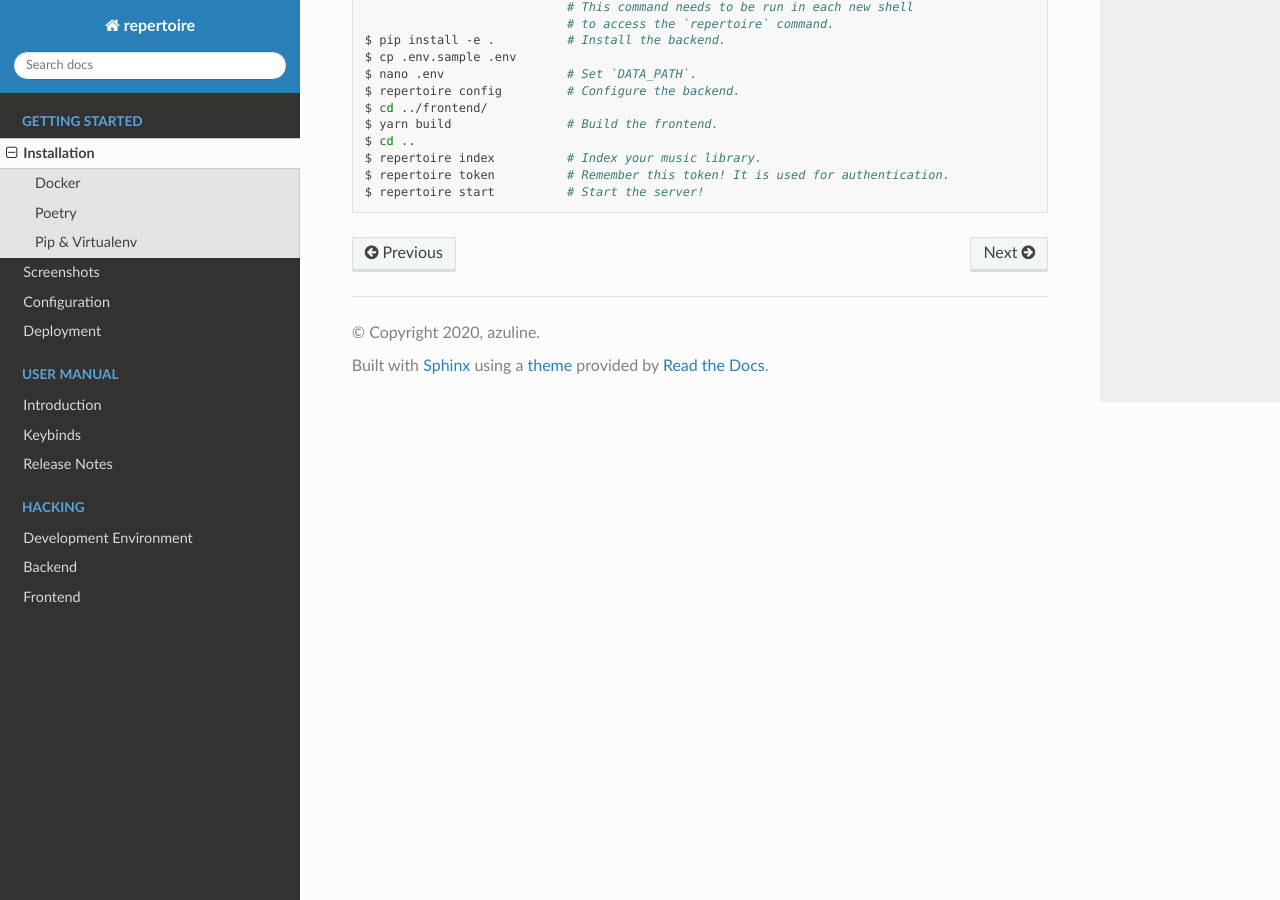
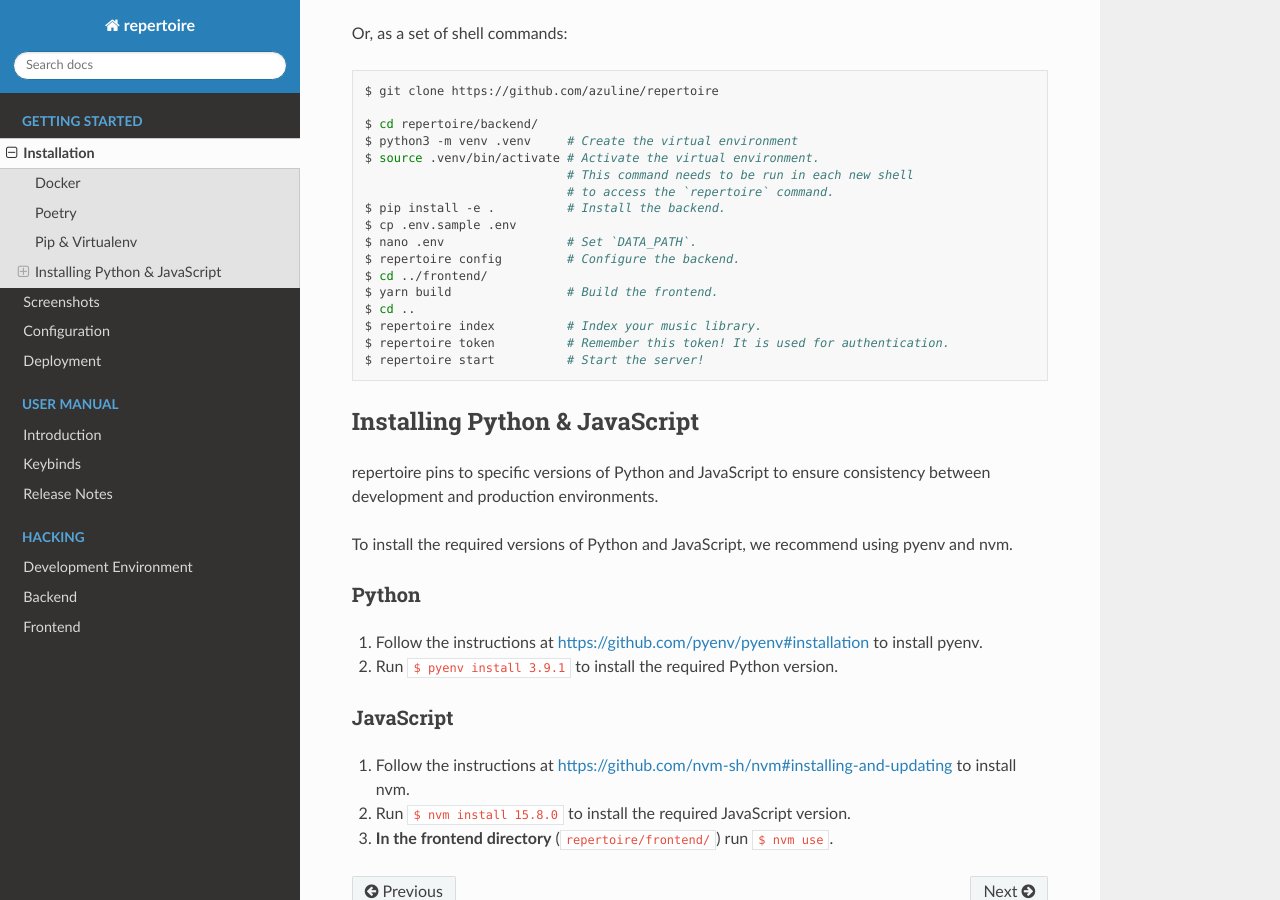
Before and after one commit to azuline/repertoire, a Sphinx documentation site: the page built from docs/start/installation.rst, in a window 1280 px wide and 900 px high, scrolled down 2986 px. Built offline with Sphinx 7.4.7 and the Read the Docs theme 2.0.0, drawn with Linux system fonts in a browser that asks for light colours; pages that are not in the unit, such as notebooks, are missing from menus; some of the changed text lies outside the part shown.

Commit message:
pin py&js versions to 3.9.1 and 15.8.0 (close #149)

```diff
--- a/docs/start/installation.rst
+++ b/docs/start/installation.rst
@@ -75,14 +75,19 @@
 backend. See https://python-poetry.org/docs/#installation for instructions on
 installing Poetry.
 
-Yarn is used to build the frontend. See https://classic.yarnpkg.com/en/docs/install/ for instructions on installing
-Yarn.
+Yarn is used to build the frontend. See https://classic.yarnpkg.com/en/docs/install/
+for instructions on installing Yarn.
+
+repertoire is only tested on specific versions of Python and JavaScript. See
+:ref:`installing_python_and_javascript` for instructions on installing the
+required versions of Python and JavaScript.
 
 Installation with Poetry has the following steps:
 
 #. Clone the repository with ``$ git clone https://github.com/azuline/repertoire``.
 #. Change directory to ``repertoire/backend``.
-#. Install backend with ``$ poetry install --no-dev``.
+#. Install backend with ``$ poetry install --no-dev``. (If you want to develop,
+   exclude the ``--no-dev`` flag.)
 #. Activate the Poetry virtual environment with ``$ poetry shell``.
 #. Configure the backend with ``$ repertoire config``.
 #. Compile the frontend in ``frontend/`` with ``$ yarn build``.
@@ -123,7 +128,11 @@
 https://classic.yarnpkg.com/en/docs/install/ for instructions on installing
 Yarn.
 
-Installation with Poetry has the following steps:
+repertoire is only tested on specific versions of Python and JavaScript. See
+:ref:`installing_python_and_javascript` for instructions on installing the
+required versions of Python and JavaScript.
+
+Installation with Pip & Virtualenv has the following steps:
 
 #. Clone the repository with ``$ git clone https://github.com/azuline/repertoire``.
 #. Change directory to ``repertoire/backend/``.
@@ -157,3 +166,29 @@
    $ repertoire index          # Index your music library.
    $ repertoire token          # Remember this token! It is used for authentication.
    $ repertoire start          # Start the server!
+
+.. _installing_python_and_javascript:
+
+Installing Python & JavaScript
+------------------------------
+
+repertoire pins to specific versions of Python and JavaScript to ensure
+consistency between development and production environments.
+
+To install the required versions of Python and JavaScript, we recommend using
+pyenv and nvm.
+
+Python
+^^^^^^
+
+#. Follow the instructions at https://github.com/pyenv/pyenv#installation to
+   install pyenv.
+#. Run ``$ pyenv install 3.9.1`` to install the required Python version.
+
+JavaScript
+^^^^^^^^^^
+
+#. Follow the instructions at https://github.com/nvm-sh/nvm#installing-and-updating
+   to install nvm.
+#. Run ``$ nvm install 15.8.0`` to install the required JavaScript version.
+#. **In the frontend directory** (``repertoire/frontend/``) run ``$ nvm use``.
```
Also changed, not shown: 5 other files.
